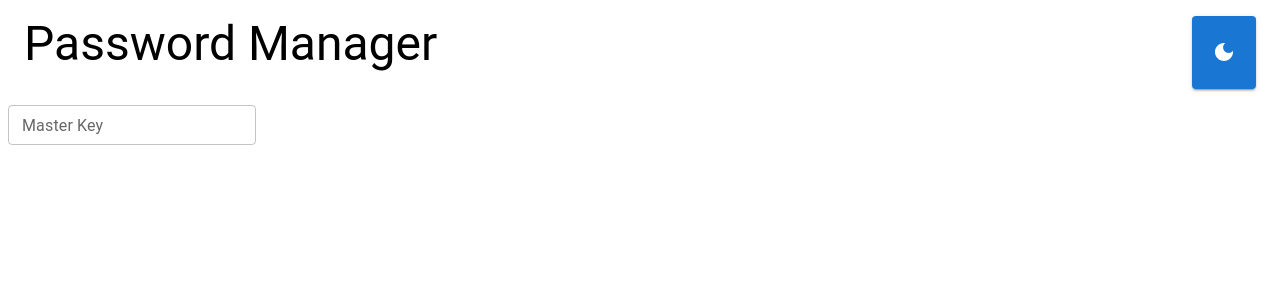
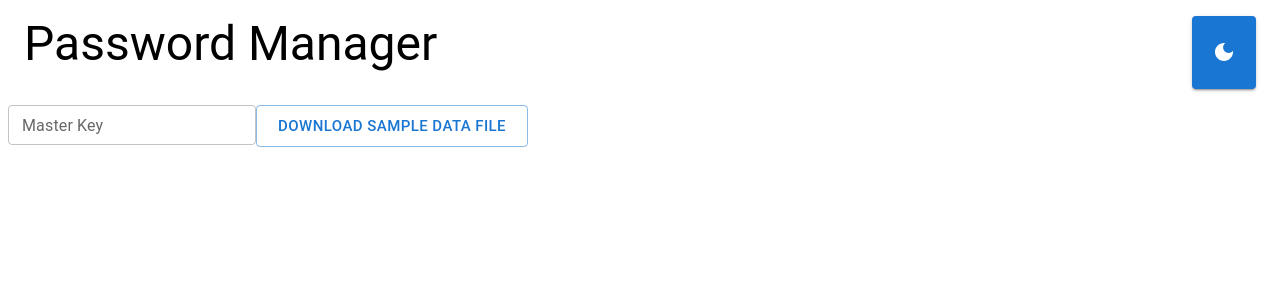
Before and after one commit to urfdvw/Password-Manager, a React (Vite) app: page / in a window 1280 px wide. Shown: the top 300 px of the page. Built offline with nearby package versions, Linux system fonts and the light colour scheme.

Commit message:
sample data

```diff
--- a/src/App.jsx
+++ b/src/App.jsx
@@ -8,8 +8,9 @@ import Typography from "@mui/material/Typography";
 import TextField from "@mui/material/TextField";
 import Box from "@mui/material/Box";
 import { SetDarkTheme } from "./SetDarkTheme";
-import { useFileHandle } from "./useFileHandle";
+import { useFileHandle, download } from "./useFileHandle";
 import { encode, decode } from "./cypherUtils";
+import sampleData from "./sample.json";
 
 function App() {
     const [formData, setFormData] = useState({});
@@ -27,6 +28,9 @@ function App() {
             setFormData(curFormData);
             await writeFile(JSON.stringify(decode(curFormData, masterKey)));
         }
+    };
+    const handleDownloadSample = () => {
+        download(JSON.stringify(sampleData), "data.json", "text");
     };
 
     return (
@@ -73,10 +77,18 @@ function App() {
                         onClick={handleLoad}
                         size="large"
                     >
-                        Load Data
+                        Load Data File
                     </Button>
                 )
-            ) : null}
+            ) : (
+                <Button
+                    variant="outlined"
+                    onClick={handleDownloadSample}
+                    size="large"
+                >
+                    Download Sample Data File
+                </Button>
+            )}
         </>
     );
 }
--- a/src/cypherUtils.js
+++ b/src/cypherUtils.js
@@ -31,11 +31,11 @@ function vigenere(plain, key, dir) {
 }
 
 function encode(obj, key) {
-    return code(obj, key, -1);
+    return code(obj, key, 1);
 }
 
 function decode(obj, key) {
-    return code(obj, key, 1);
+    return code(obj, key, -1);
 }
 
 function code(obj, key, dir) {
--- /dev/null
+++ b/src/sample.json
@@ -0,0 +1 @@
+{"accounts":[{"website":"website1","username":"username1","password":"@1CCG?B4`","link":"link1.com","note":"note1","hide":false},{"website":"website2","username":"username2","password":"@1CCG?B4a","link":"link2.com","note":"note2","hide":true}]}
```
Also changed, not shown: 1 other file (tests, documents, lock files or other folders).
